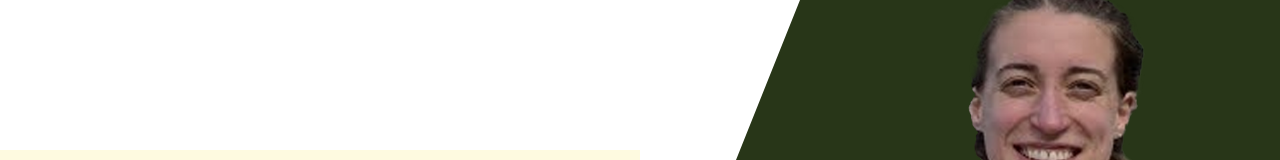
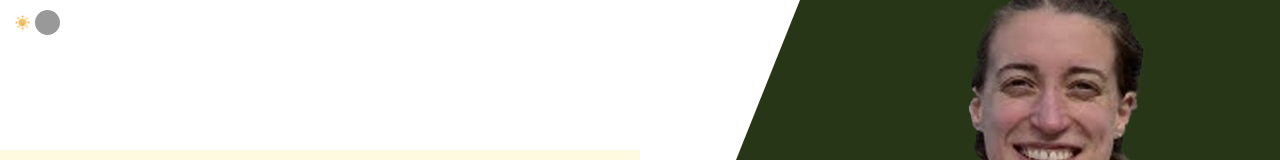
Before and after one commit to sdokus/portfolio, a React (Create React App) app: page / in a window 1280 px wide. Shown: the top 160 px of the page. Built offline with nearby package versions, Linux system fonts and the light colour scheme.

Commit message:
added: toggle button

```diff
--- a/src/App.jsx
+++ b/src/App.jsx
@@ -2,14 +2,27 @@
 import About from './components/about/About'
 import ProjectList from './components/projectList/ProjectList';
 import Contact from './components/contact/Contact'
+import Toggle from './components/toggle/Toggle'
+import {ThemeContext} from './context'
+import { useContext } from 'react';
 
 const App = () => {
-  return <div>
+  const theme = useContext(ThemeContext)
+  const darkMode = theme.state.darkMode;
+  return (
+    <div
+    style={{
+      backgroundColor: darkMode ? "#222" : "white",
+      color: darkMode && "white",
+    }}
+  >
+    <Toggle />
     <Intro />
     <About />
     <ProjectList />
     <Contact />
-  </div>;
+  </div>
+  );
 };
 
 export default App;
--- /dev/null
+++ b/src/components/toggle/Toggle.jsx
@@ -0,0 +1,23 @@
+import './toggle.css'
+import Sun from '../../img/sun.png'
+import Moon from '../../img/moon.png'
+import { useContext } from 'react';
+import { ThemeContext } from '../../context'
+
+
+const Toggle = () => {
+  const theme = useContext(ThemeContext)
+  const handleClick = ()=> {
+    theme.dispatch({type:'TOGGLE'})
+  }
+
+  return (
+    <div className = 't'>
+      <img src={Sun} alt='' className='t-icon'/>
+      <img src={Moon} alt='' className='t-icon'/>
+      <div className='t-button' onClick={handleClick} style={{left: theme.state.darkMode ? 0 : 25}}></div>
+    </div>
+  )
+};
+
+  export default Toggle;
--- /dev/null
+++ b/src/components/toggle/toggle.css
@@ -0,0 +1,28 @@
+.t{
+  width: 50px;
+  height: 25px;
+  border-radius: 20px;
+  border: 1pz solid #999;
+  background-color: white;
+  position: fixed;
+  top: 10px;
+  left: 10px;
+  z-index: 999;
+  display: flex;
+  align-items: center;
+  justify-content: space-around;
+}
+
+.t-icon{
+  width: 15px;
+  height: 15px;
+}
+
+.t-button{
+  width: 25px;
+  height: 25px;
+  border-radius: 50%;
+  background-color: #999;
+  position: absolute;
+  cursor: pointer;
+}
--- /dev/null
+++ b/src/context.js
@@ -0,0 +1,24 @@
+import { createContext, useReducer } from "react";
+
+export const ThemeContext = createContext();
+
+const INITIAL_STATE = { darkMode: false };
+
+const themeReducer = (state, action) => {
+  switch (action.type) {
+    case "TOGGLE":
+      return { darkMode: !state.darkMode };
+    default:
+      return state;
+  }
+};
+
+export const ThemeProvider = (props) => {
+  const [state, dispatch] = useReducer(themeReducer, INITIAL_STATE);
+
+  return (
+    <ThemeContext.Provider value={{ state, dispatch }}>
+      {props.children}
+    </ThemeContext.Provider>
+  );
+};
--- a/src/index.js
+++ b/src/index.js
@@ -1,10 +1,13 @@
 import React from "react";
 import ReactDOM from "react-dom";
 import App from "./App";
+import { ThemeProvider } from "./context";
 
 ReactDOM.render(
   <React.StrictMode>
-    <App />
+    <ThemeProvider>
+      <App />
+    </ThemeProvider>
   </React.StrictMode>,
   document.getElementById("root")
 );
```
